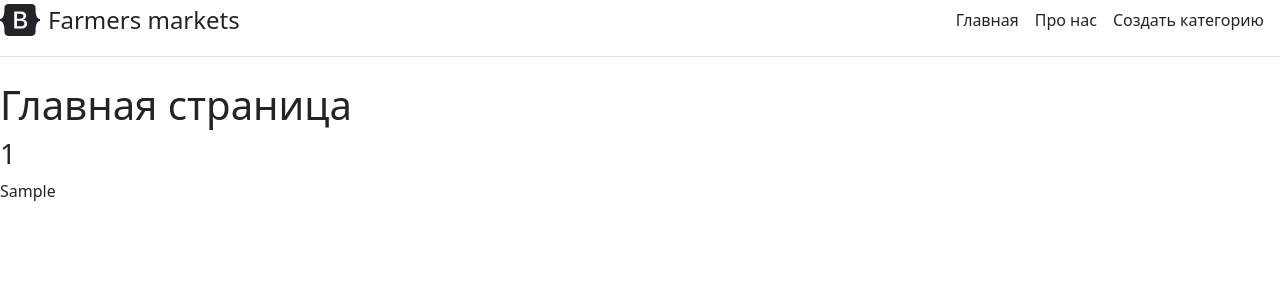
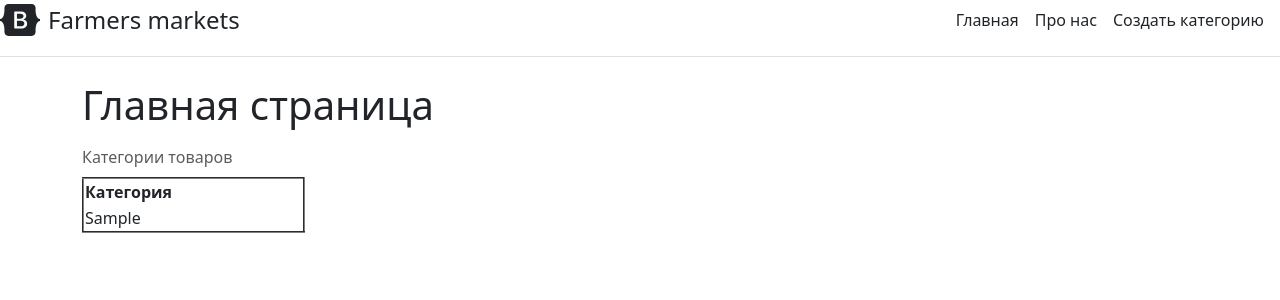
Before and after one commit to KirillEAgaev/farmers_markets_web2, a Django app: page / in a window 1280 px wide. Shown: the top 300 px of the page. Run offline with Django 5.2, Linux system fonts and the light colour scheme; tables that the repository leaves empty hold one stand-in row (values such as "Sample post").

Commit message:
Good evening, Konstantin Mikhailovich! I am sending you the project for review.

```diff
--- a/farmersMarkets/mainfarmersMarkets/models.py
+++ b/farmersMarkets/mainfarmersMarkets/models.py
@@ -2,6 +2,9 @@ from django.db import models
 
 class Category(models.Model):
     category = models.CharField('Категория', max_length=100)
+
+    def __str__(self):
+        return self.category
 
     class Meta:
         verbose_name_plural = 'Категории продуктов'
--- a/farmersMarkets/mainfarmersMarkets/templates/mainfarmersMarkets/base.html
+++ b/farmersMarkets/mainfarmersMarkets/templates/mainfarmersMarkets/base.html
@@ -19,6 +19,8 @@
         </nav>
     </div>
 
+    <div class="container">
         {% block content %}{% endblock %}
+    </div>
 </body>
 </html>
--- a/farmersMarkets/mainfarmersMarkets/templates/mainfarmersMarkets/index.html
+++ b/farmersMarkets/mainfarmersMarkets/templates/mainfarmersMarkets/index.html
@@ -6,13 +6,18 @@
 
 {% block content %}
     <h1>Главная страница</h1>
-    {% if categories %}
-    {% for el in categories %}
-        <div class="aler alert-warning mt-2">
-            <h3>{{ el.id }}</h3>
-            <p>{{ el.category }}</p>
-        </div>
-    {% endfor %}
+    {% if category %}
+    <table border="2" style="width:20%">
+        <caption style = "caption-side:top">Категории товаров</caption>
+        <tr>
+            <th>Категория</th>
+        </tr>
+        {% for el in category %}
+        <tr>
+            <td>{{ el.category }}</td>
+        </tr>
+        {% endfor %}
+    </table>
     {% else %}
         <p>У нас нет записей!</p>
     {% endif %}
--- a/farmersMarkets/mainfarmersMarkets/views.py
+++ b/farmersMarkets/mainfarmersMarkets/views.py
@@ -7,8 +7,8 @@ from .models import Market, Review
 
 
 def index(request):
-    categories = Category.objects.all()
-    return render(request, 'mainfarmersMarkets/index.html', {'title': 'Главная страница сайта', 'categories': categories})
+    category = Category.objects.all()
+    return render(request, 'mainfarmersMarkets/index.html', {'title': 'Главная страница сайта', 'category': category})
 
 
 def about(request):
@@ -41,7 +41,7 @@ def market_list(request):
 
 
 def market_detail(request, market_id):
-    market = Market.objects.get(id=market_id)
+    market = Market.objects.get(id=id)
     reviews = Review.objects.filter(market=market)
     avg_rating = reviews.aggregate(models.Avg('score'))['score__avg']
     context = {
```
Also changed, not shown: farmersMarkets/mainfarmersMarkets/migrations/0002_alter_category_options_alter_category_category_and_more.py (added). Lines whose indentation alone changed are shown as unchanged.
